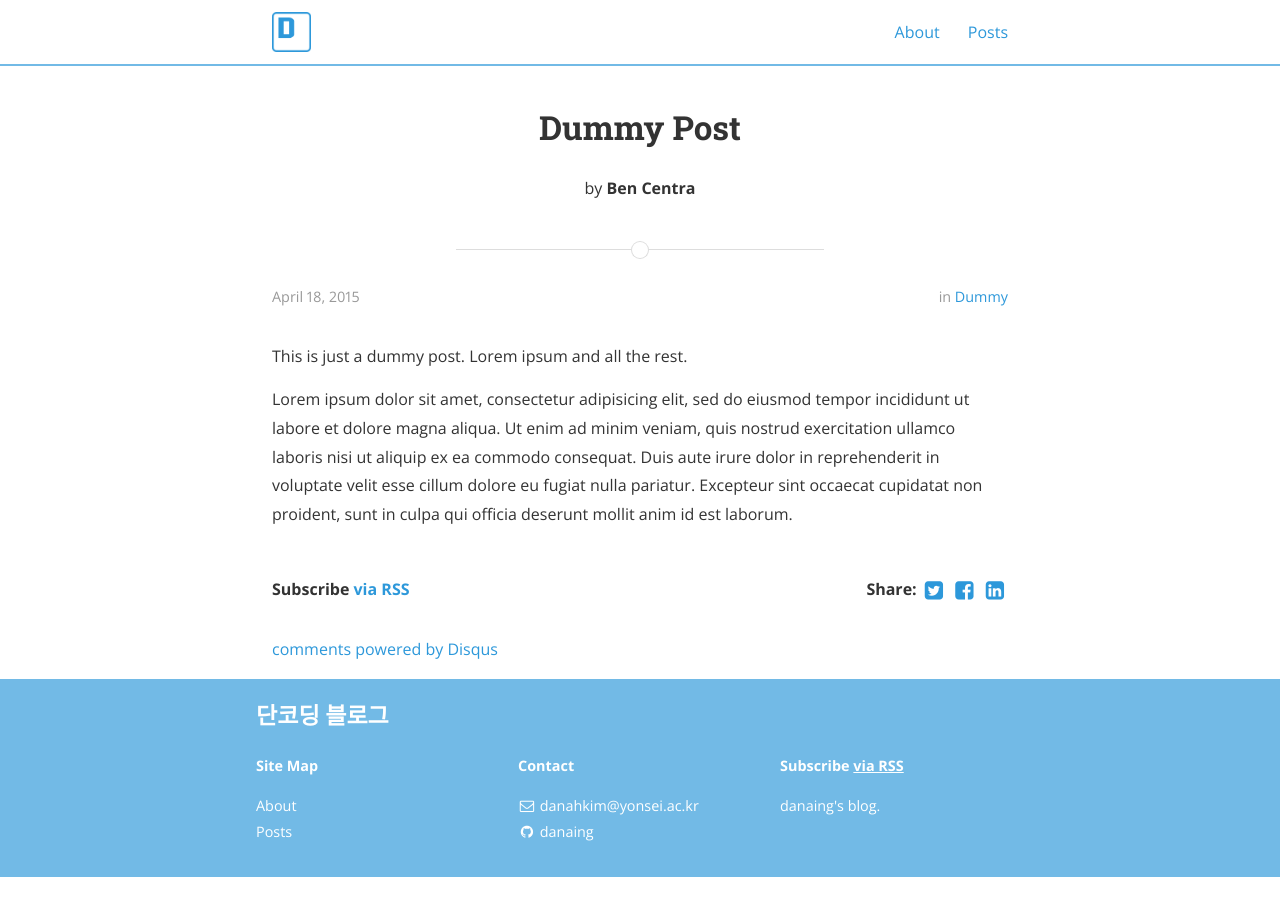
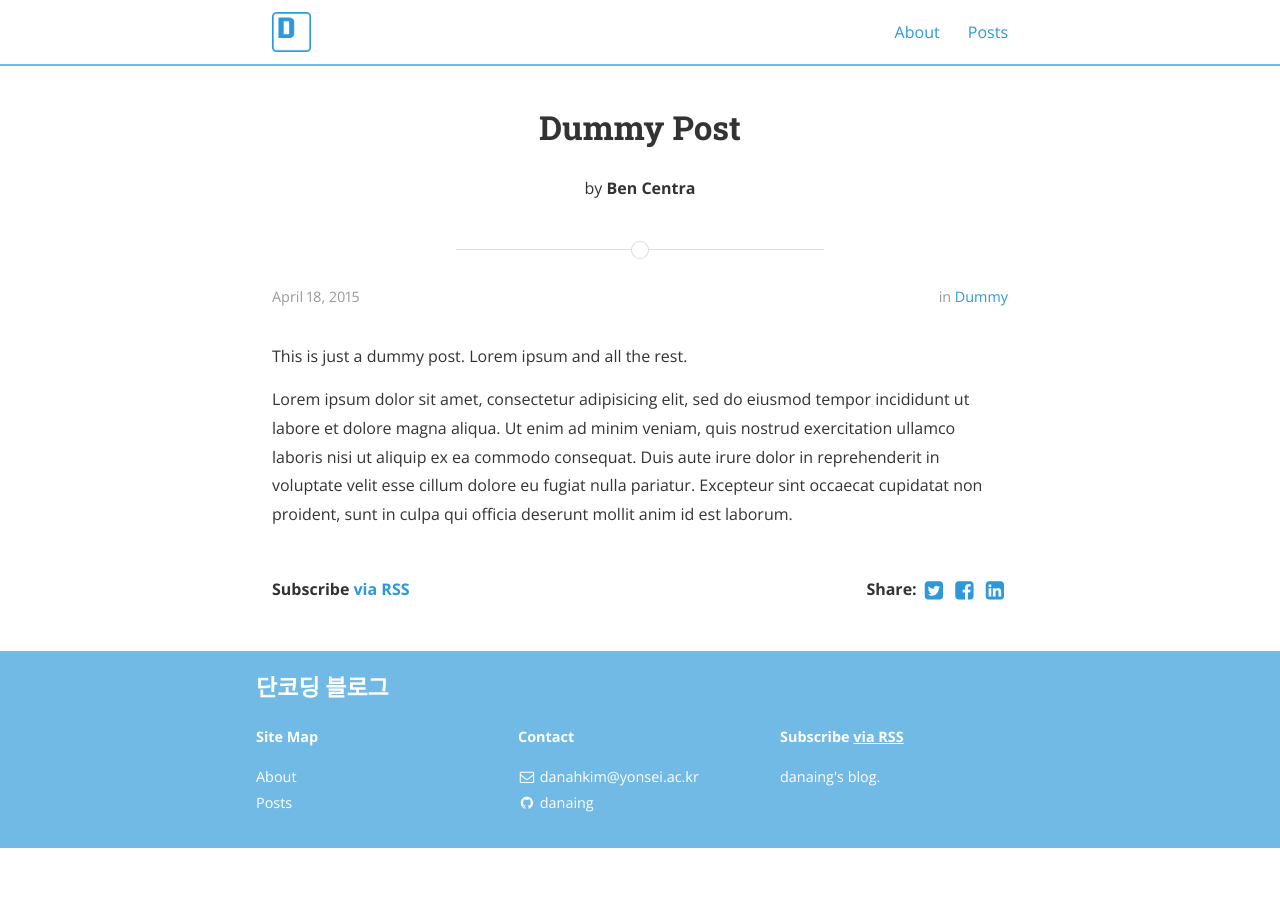
Before and after one commit to danaing/danaing.github.io-old.ver, a Jekyll site: the page built from _posts/2015-04-18-dummy.md, in a window 1280 px wide. Built offline with Jekyll 4.4.1, drawn with Linux system fonts in a browser that asks for light colours; nearby versions of some CDN libraries; comment, search, counter and statistics services are not loaded; part of the change alters nothing that is shown.

Commit message:
Update _config.yml

```diff
--- a/_config.yml
+++ b/_config.yml
@@ -47,7 +47,7 @@ jekyll-archives:
     tag: '/tag/:name/'
 
 # Disqus comments
-disqus_shortname: danaing-github-io
+# disqus_shortname: danaing-github-io
 
 # Google analytics
 # ga_tracking_id: "UA-XXXX-1"
```
